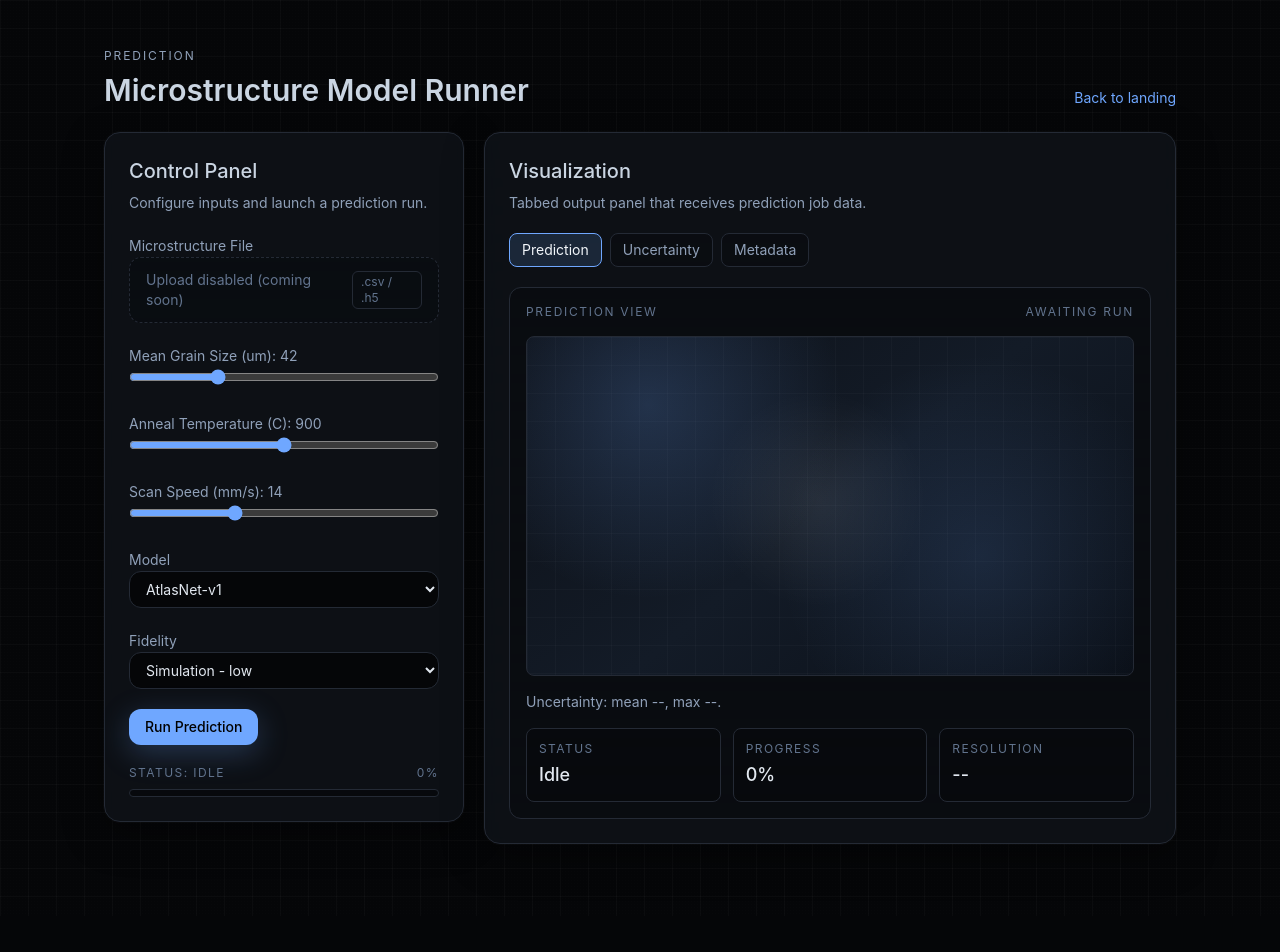
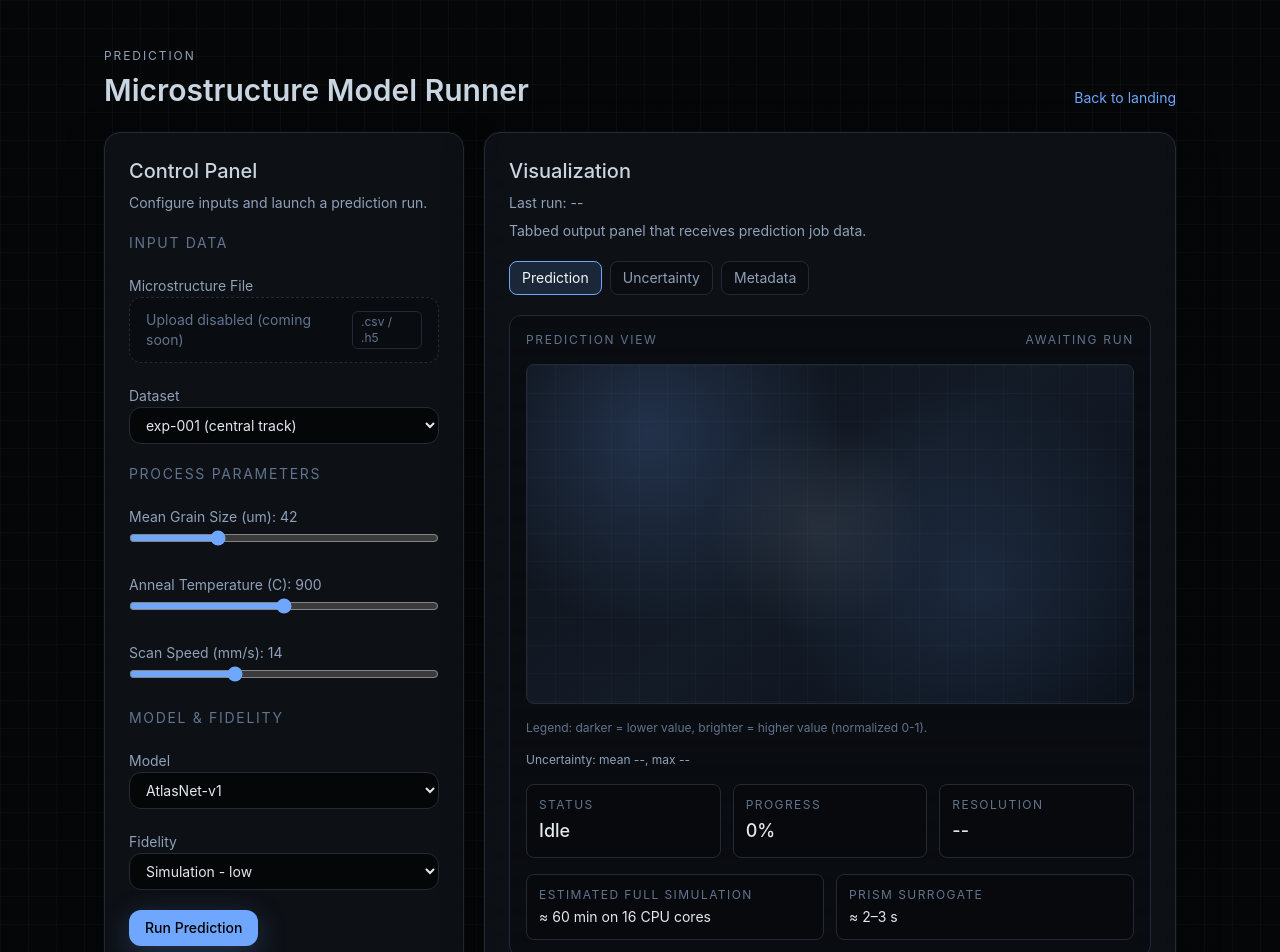
Before and after one commit to Aryand43/MicrostructureFoundry, a Next.js app: page /predict in a window 1280 px wide. Shown: the top 952 px of the page. Before the commit the page ends 916 px from the top, so only its background shows below. Built offline with nearby package versions, Linux system fonts and the light colour scheme.

Commit message:
polish prediction demo controls and visualization

```diff
--- a/app/api/predict/route.ts
+++ b/app/api/predict/route.ts
@@ -1,14 +1,40 @@
 import { NextResponse } from "next/server";
+import { requestPrediction, type PredictionRequest } from "@/lib/api/prediction";
 
 export async function POST(request: Request) {
-  const body = await request.json();
+  try {
+    const body = (await request.json()) as Partial<PredictionRequest>;
+    const {
+      grainSize,
+      annealTempC,
+      scanSpeed,
+      model,
+      fidelityLevel
+    } = body;
 
-  return NextResponse.json(
-    {
-      status: "accepted",
-      message: "Prediction endpoint is scaffolded and ready for model integration.",
-      received: body
-    },
-    { status: 202 }
-  );
+    const isValid =
+      typeof grainSize === "number" &&
+      typeof annealTempC === "number" &&
+      typeof scanSpeed === "number" &&
+      typeof model === "string";
+
+    if (!isValid) {
+      return NextResponse.json(
+        { error: "Invalid prediction request payload." },
+        { status: 400 }
+      );
+    }
+
+    const response = await requestPrediction({
+      grainSize,
+      annealTempC,
+      scanSpeed,
+      model,
+      fidelityLevel
+    });
+
+    return NextResponse.json(response, { status: 200 });
+  } catch {
+    return NextResponse.json({ error: "Prediction endpoint failed." }, { status: 500 });
+  }
 }
--- a/features/prediction/PredictionVisualization.tsx
+++ b/features/prediction/PredictionVisualization.tsx
@@ -1,5 +1,6 @@
 "use client";
 
+import { useEffect, useRef, useState } from "react";
 import { type PredictionResponse } from "@/lib/api/prediction";
 import { type JobStatus } from "@/features/prediction/usePredictionJob";
 
@@ -27,26 +28,6 @@ function getHeatmapData(
   }
 
   return result.prediction;
-}
-
-function getUncertaintySummary(result: PredictionResponse | null): {
-  mean: number;
-  max: number;
-} | null {
-  if (!result) {
-    return null;
-  }
-
-  const values = result.uncertainty.flat();
-  if (!values.length) {
-    return null;
-  }
-
-  const sum = values.reduce((accumulator, value) => accumulator + value, 0);
-  const mean = sum / values.length;
-  const max = Math.max(...values);
-
-  return { mean, max };
 }
 
 function Heatmap({ data }: { data: number[][] }) {
@@ -96,13 +77,43 @@ export function PredictionVisualization({
   activeTab,
   onTabChange
 }: PredictionVisualizationProps) {
+  type MetadataWithDataset = PredictionResponse["metadata"] & { datasetId?: string };
   const heatmapData = getHeatmapData(activeTab, result);
-  const uncertaintySummary = getUncertaintySummary(result);
+  const uncertaintyValues = result?.uncertainty.flat();
+  const meanUncertainty =
+    uncertaintyValues && uncertaintyValues.length
+      ? (uncertaintyValues.reduce((sum, value) => sum + value, 0) / uncertaintyValues.length).toFixed(
+          2
+        )
+      : undefined;
+  const maxUncertainty =
+    uncertaintyValues && uncertaintyValues.length
+      ? Math.max(...uncertaintyValues).toFixed(2)
+      : undefined;
+  const [completedAt, setCompletedAt] = useState("--");
+  const previousStatusRef = useRef<JobStatus>(status);
+  const datasetFromMetadata = result
+    ? (result.metadata as MetadataWithDataset).datasetId
+    : undefined;
+
+  useEffect(() => {
+    if (status === "Complete" && previousStatusRef.current !== "Complete") {
+      setCompletedAt(new Date().toLocaleTimeString("en-GB", { hour12: false }));
+    }
+    previousStatusRef.current = status;
+  }, [status]);
 
   return (
     <div className="space-y-5">
       <div>
         <h2 className="text-xl font-medium">Visualization</h2>
+        <p className="mt-2 text-sm text-slate-400">
+          {result
+            ? `Last run: ${result.metadata.model}, ${
+                result.metadata.fidelityLevel ?? "sim_low"
+              }, runtime ${result.metadata.runtimeMs} ms`
+            : "Last run: --"}
+        </p>
         <p className="mt-2 text-sm text-slate-400">
           Tabbed output panel that receives prediction job data.
         </p>
@@ -137,9 +148,11 @@ export function PredictionVisualization({
         ) : (
           <HeatmapSkeleton isRunning={status === "Running"} />
         )}
-        <p className="text-sm text-slate-400">
-          Uncertainty: mean {uncertaintySummary?.mean.toFixed(2) ?? "--"}, max{" "}
-          {uncertaintySummary?.max.toFixed(2) ?? "--"}.
+        <p className="text-xs text-slate-500">
+          Legend: darker = lower value, brighter = higher value (normalized 0-1).
+        </p>
+        <p className="text-xs text-slate-400">
+          Uncertainty: mean {meanUncertainty ?? "--"}, max {maxUncertainty ?? "--"}
         </p>
 
         <div className="grid gap-3 sm:grid-cols-3">
@@ -158,13 +171,29 @@ export function PredictionVisualization({
             </p>
           </div>
         </div>
+        <div className="grid gap-3 sm:grid-cols-2">
+          <div className="rounded-lg border border-micro-border bg-black/20 p-3">
+            <p className="text-xs uppercase tracking-[0.12em] text-slate-500">
+              Estimated full simulation
+            </p>
+            <p className="mt-1 text-sm text-slate-200">≈ 60 min on 16 CPU cores</p>
+          </div>
+          <div className="rounded-lg border border-micro-border bg-black/20 p-3">
+            <p className="text-xs uppercase tracking-[0.12em] text-slate-500">PRISM surrogate</p>
+            <p className="mt-1 text-sm text-slate-200">
+              {result ? `${result.metadata.runtimeMs} ms` : "≈ 2–3 s"}
+            </p>
+          </div>
+        </div>
 
-        {activeTab === "Metadata" ? (
+        {activeTab === "Metadata" && result ? (
           <div className="rounded-lg border border-micro-border bg-black/20 p-3 text-sm text-slate-300">
-            <p>Model: {result?.metadata.model ?? "--"}</p>
-            <p>Runtime: {result?.metadata.runtimeMs ?? "--"} ms</p>
-            <p>Grain Size: {result?.metadata.grainSize ?? "--"} um</p>
-            <p>Fidelity: {result?.metadata.fidelityLevel ?? "--"}</p>
+            <p>Model: {result.metadata.model}</p>
+            <p>Runtime: {result.metadata.runtimeMs} ms</p>
+            <p>Grain Size: {result.metadata.grainSize} um</p>
+            <p>Fidelity: {result.metadata.fidelityLevel ?? "--"}</p>
+            <p>Dataset: {datasetFromMetadata ?? "--"}</p>
+            <p>Completed at: {completedAt}</p>
           </div>
         ) : null}
       </div>
--- a/features/prediction/PredictionWorkspace.tsx
+++ b/features/prediction/PredictionWorkspace.tsx
@@ -14,6 +14,7 @@ export function PredictionWorkspace() {
   const [grainSize, setGrainSize] = useState(42);
   const [annealTempC, setAnnealTempC] = useState(900);
   const [scanSpeed, setScanSpeed] = useState(14);
+  const [datasetId, setDatasetId] = useState<string>("exp-001");
   const [model, setModel] = useState("AtlasNet-v1");
   const [fidelityLevel, setFidelityLevel] = useState<FidelityLevel>("sim_low");
   const [activeTab, setActiveTab] = useState<PredictionTab>("Prediction");
@@ -21,7 +22,15 @@ export function PredictionWorkspace() {
   const isSubmitting = status === "Running";
 
   async function handlePredict() {
-    await runJob({ grainSize, annealTempC, scanSpeed, model, fidelityLevel });
+    const requestPayload = {
+      grainSize,
+      annealTempC,
+      scanSpeed,
+      model,
+      fidelityLevel,
+      datasetId
+    };
+    await runJob(requestPayload);
   }
 
   return (
@@ -33,6 +42,7 @@ export function PredictionWorkspace() {
             Configure inputs and launch a prediction run.
           </p>
         </div>
+        <p className="text-sm uppercase tracking-[0.12em] text-slate-500">Input data</p>
         <div className="space-y-2">
           <span className="text-sm text-slate-400">Microstructure File</span>
           <label className="flex cursor-not-allowed items-center justify-between rounded-xl border border-dashed border-micro-border bg-black/20 px-4 py-3 text-sm text-slate-500">
@@ -43,6 +53,21 @@ export function PredictionWorkspace() {
             <input type="file" disabled className="hidden" />
           </label>
         </div>
+        <label className="block space-y-2">
+          <span className="text-sm text-slate-400">Dataset</span>
+          <select
+            value={datasetId}
+            onChange={(event) => setDatasetId(event.target.value)}
+            className="w-full rounded-xl border border-micro-border bg-micro-bg px-3 py-2 text-sm text-slate-200 outline-none ring-0 focus:border-micro-accent"
+          >
+            <option value="exp-001">exp-001 (central track)</option>
+            <option value="exp-002">exp-002 (edge track)</option>
+            <option value="sim-001">sim-001 (baseline sim)</option>
+          </select>
+        </label>
+        <p className="text-sm uppercase tracking-[0.12em] text-slate-500">
+          Process parameters
+        </p>
         <label className="block space-y-2">
           <span className="text-sm text-slate-400">Mean Grain Size (um): {grainSize}</span>
           <input
@@ -79,6 +104,7 @@ export function PredictionWorkspace() {
             onChange={(event) => setScanSpeed(Number(event.target.value))}
           />
         </label>
+        <p className="text-sm uppercase tracking-[0.12em] text-slate-500">Model & fidelity</p>
         <label className="block space-y-2">
           <span className="text-sm text-slate-400">Model</span>
           <select
```
